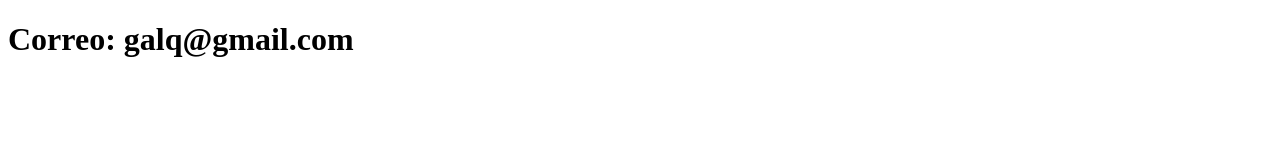
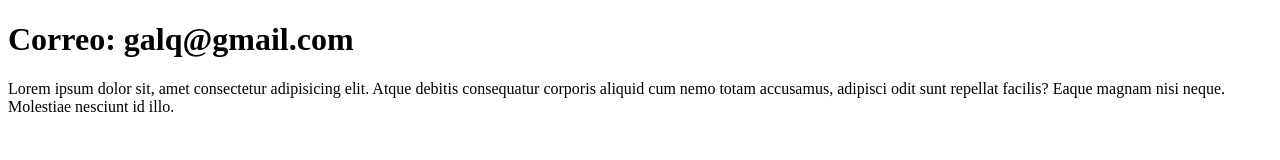
Before and after one commit to GumerAnthonyLauraQuenta/sistema-de-resgistro, a plain HTML site: page contacto.html in a window 1280 px wide. Drawn offline with Linux system fonts and the light colour scheme.

Commit message:
Actualiza el contacto

```diff
--- a/contacto.html
+++ b/contacto.html
@@ -7,5 +7,9 @@
 </head>
 <body>
     <h1>Correo: galq@gmail.com</h1>
+    <p>Lorem ipsum dolor sit, amet consectetur adipisicing elit.
+        Atque debitis consequatur corporis aliquid cum nemo totam accusamus,
+        adipisci odit sunt repellat facilis? Eaque magnam nisi neque. Molestiae nesciunt id illo.
+    </p>
 </body>
 </html>
```
